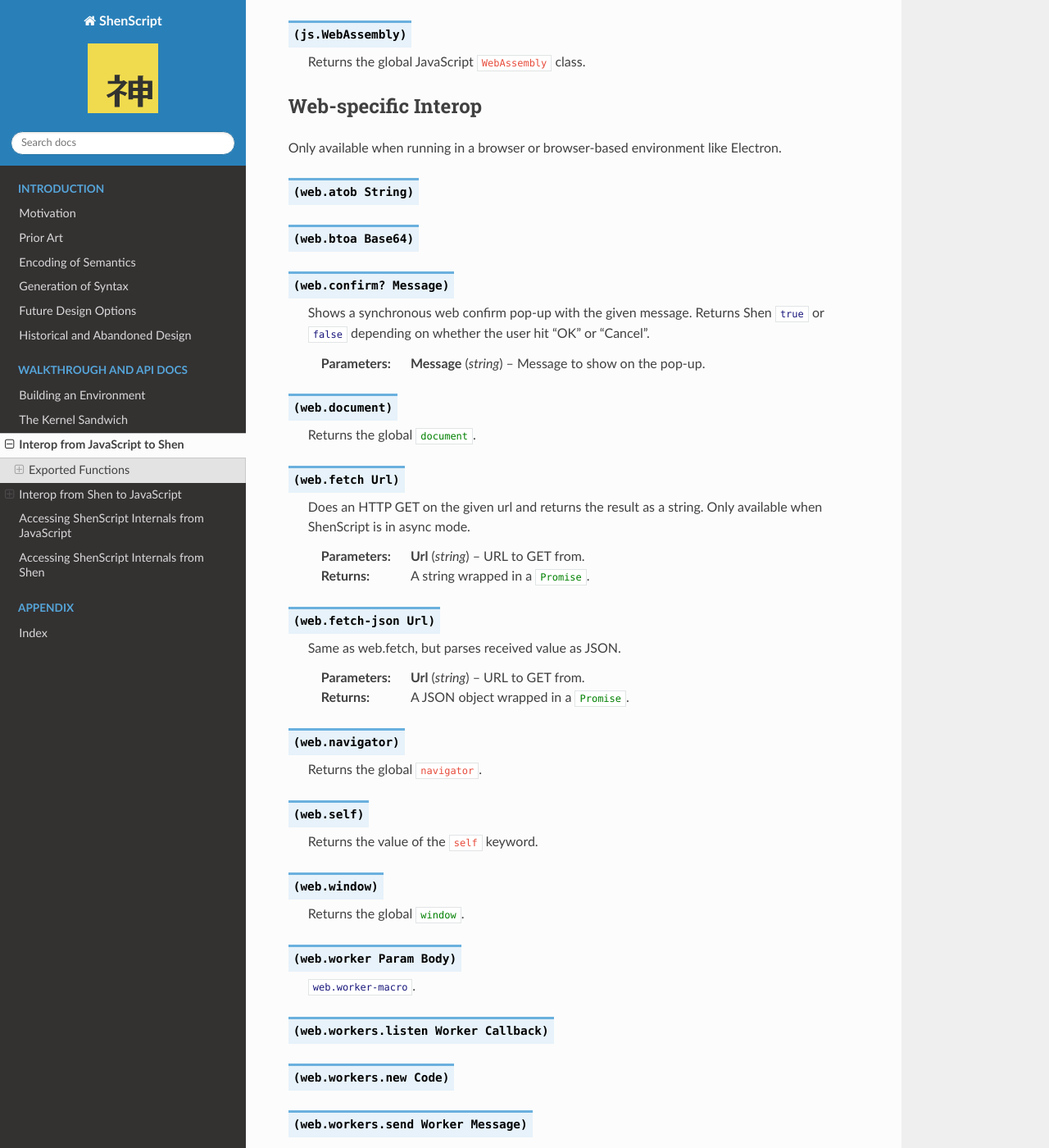
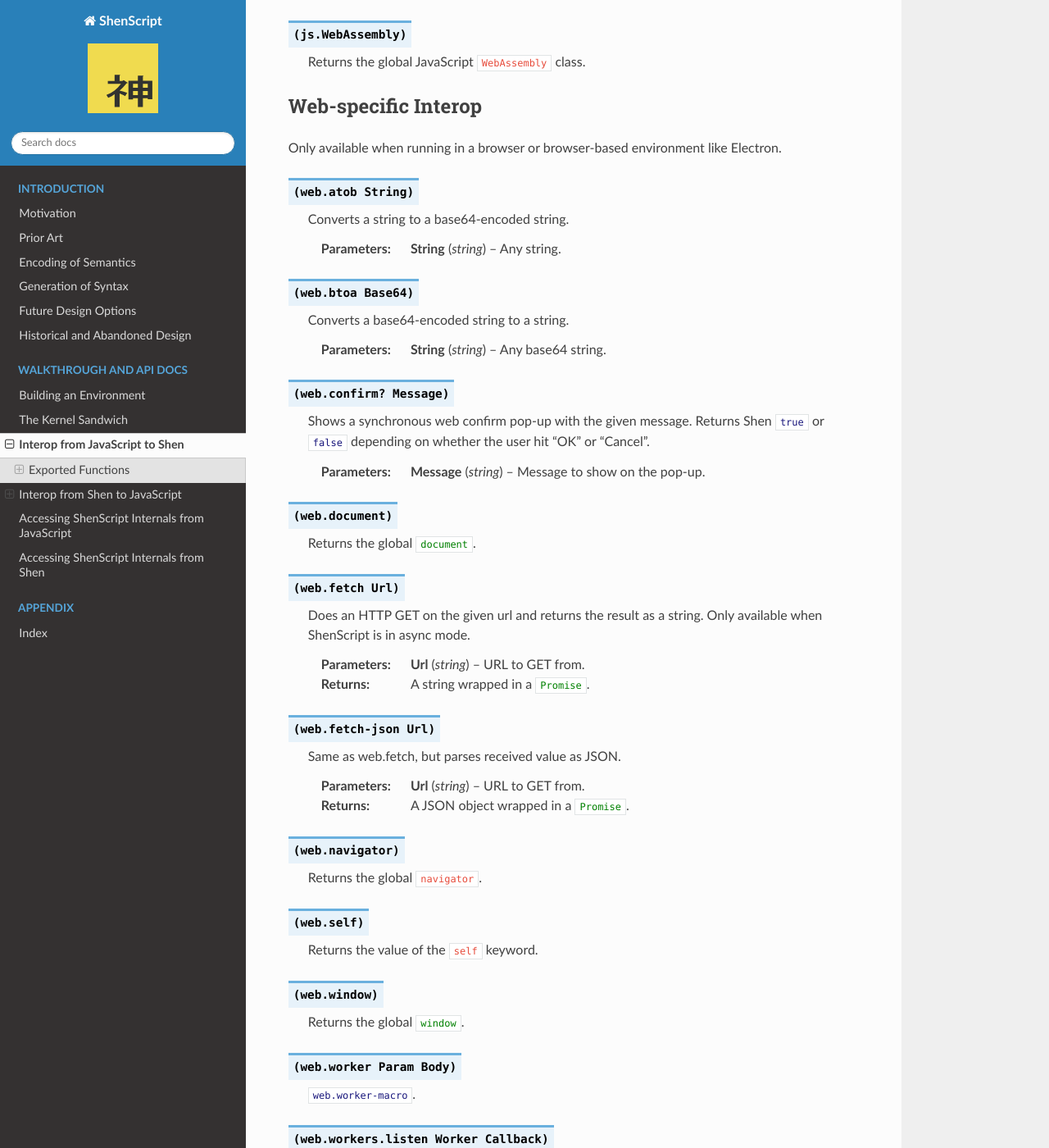
Before and after one commit to rkoeninger/ShenScript, a Sphinx documentation site: the page built from docs/interop.rst, in a window 1280 px wide and 1400 px high, scrolled down 23244 px. Shown: the whole window at 82% size. Built offline with Sphinx 7.4.7 and the Read the Docs theme 2.0.0, drawn with Linux system fonts in a browser that asks for light colours; some of the changed text lies outside the part shown.

```diff
--- a/docs/design.rst
+++ b/docs/design.rst
@@ -202,6 +202,8 @@ In a much earlier version, code generation was done with JavaScript template str
 Fabrications
 ------------
 
+TODO: this has been adopted again, but to carry substitutions and not statements, could also carry async
+
 Shen's code style is very expression-oriented and is most easily translated to another expression-oriented language. Most of Shen's forms translate directly to expression syntax in JavaScript without a problem. All function calls are expressions in JavaScript, conditions can use the :js:`? :` ternary operator, etc. Two forms in particular pose a problem: :shen:`let` and :shen:`trap-error` would most naturally be represented with statements in JavaScript.
 
 We could just emit :code:`VariableDeclaration` and :code:`TryStatement` AST nodes for these forms, but that causes a compilication when either a statement or an expression might be emitted by the transpiler at any point in the code. And while it's easy to embed an expression in a statement construct - just by wrapping in an :code:`ExpressionStatement` - it's harder to embed a statement in an expression.
--- a/docs/interop.rst
+++ b/docs/interop.rst
@@ -1000,7 +1000,15 @@ Only available when running in a browser or browser-based environment like Elect
 
 .. function:: (web.atob String)
 
+   Converts a string to a base64-encoded string.
+
+   :param string String: Any string.
+
 .. function:: (web.btoa Base64)
+
+   Converts a base64-encoded string to a string.
+
+   :param string String: Any base64 string.
 
 .. function:: (web.confirm? Message)
 
--- a/docs/setup.rst
+++ b/docs/setup.rst
@@ -52,6 +52,8 @@ The :js:`exports` of this module is just a function that constructs a new ShenSc
    :param string   options.stinput:        :js:`InStream` for standard input. Defaults to an object that raises an error.
    :param string   options.stoutput:       :js:`OutStream` for standard output. Defaults to an object that raises an error.
    :returns:                               An object conforming to the :js:`Backend` class description.
+
+TODO: eternal, e, globals, construct, assemble
 
 .. class:: Backend
 
```
Also changed, not shown: other parts of docs/interop.rst (+6 -0 lines), docs/internals.rst (+8 -0 lines), 4 other files.
